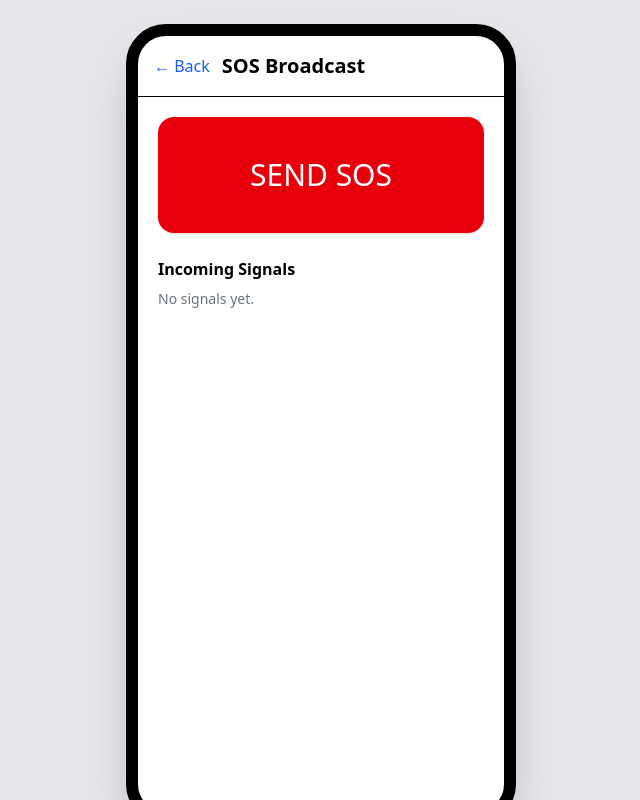
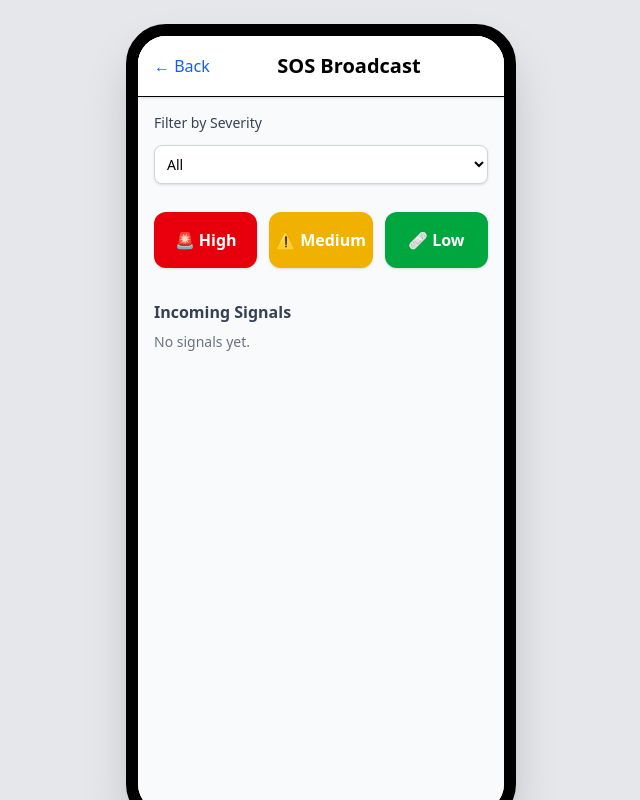
Before and after one commit to Saahil-Gupta/MEC--2025, a React (Vite) app in the folder life-link-pro/: page / in a window 1280 px wide. Both pictures are taken after a click on the button "SEND SOS". Shown: the whole page, without its empty margins (319-959 px from the left). Built offline with nearby package versions, Linux system fonts and the light colour scheme.

Commit message:
Fixed sosStore and Added new features in SOS.jsx

```diff
--- a/life-link-pro/src/pages/SOS.jsx
+++ b/life-link-pro/src/pages/SOS.jsx
@@ -1,47 +1,133 @@
 import { useEffect, useState } from "react";
-import { sendSOS, subscribeSOS } from "../stores/sosStore";
+import { sendSOS, subscribeSOS, filterSOS, markResolved } from "../stores/sosStore";
 
 export default function SOS({ navigate }) {
   const [feed, setFeed] = useState([]);
+  const [filter, setFilter] = useState("ALL");
 
+  // Subscribe to SOS updates
   useEffect(() => {
-    const unsub = subscribeSOS(setFeed);
-    return () => unsub && unsub();
-  }, []);
+    const unsubscribe = subscribeSOS((list) => {
+      setFeed(filterSOS(filter)); // update according to filter
+    });
+    return () => unsubscribe();
+  }, [filter]);
 
-  const triggerSOS = () => {
+  // Trigger SOS with severity
+  const triggerSOS = (severity) => {
     sendSOS({
-      id: Date.now(),
-      status: "INJURED",
+      severity,
+      status:
+        severity === "HIGH"
+          ? "CRITICAL INJURY"
+          : severity === "MEDIUM"
+          ? "NEEDS HELP"
+          : "SUPPLY REQUEST",
       timestamp: new Date().toISOString(),
+      resolved: false,
     });
+    setFeed(filterSOS(filter));
+  };
+
+  // Helper for color themes by severity
+  const getSeverityStyle = (severity) => {
+    switch (severity) {
+      case "HIGH":
+        return "bg-red-100 border-red-300 text-red-700";
+      case "MEDIUM":
+        return "bg-yellow-100 border-yellow-300 text-yellow-700";
+      case "LOW":
+        return "bg-green-100 border-green-300 text-green-700";
+      default:
+        return "bg-gray-100 border-gray-300 text-gray-700";
+    }
   };
 
   return (
-    <div className="h-full w-full flex flex-col">
-      <div className="p-4 border-b flex items-center gap-3">
-        <button onClick={() => navigate("home")} className="text-blue-600">← Back</button>
+    <div className="h-full w-full flex flex-col bg-gray-50">
+      {/* Header */}
+      <div className="p-4 border-b bg-white flex items-center justify-between shadow-sm">
+        <button onClick={() => navigate("home")} className="text-blue-600 font-medium">
+          ← Back
+        </button>
         <h2 className="text-xl font-bold">SOS Broadcast</h2>
+        <div></div>
       </div>
 
-      <div className="p-5">
-        <button
-          className="bg-red-600 text-white text-3xl py-10 w-full rounded-2xl shadow"
-          onClick={triggerSOS}
+      {/* Filter + Actions */}
+      <div className="p-4 flex flex-col gap-3">
+        <label className="font-medium text-sm text-gray-700">Filter by Severity</label>
+        <select
+          value={filter}
+          onChange={(e) => {
+            setFilter(e.target.value);
+            setFeed(filterSOS(e.target.value));
+          }}
+          className="p-2 border border-gray-300 rounded-lg bg-white shadow-sm text-sm"
         >
-          SEND SOS
-        </button>
+          <option value="ALL">All</option>
+          <option value="HIGH">High</option>
+          <option value="MEDIUM">Medium</option>
+          <option value="LOW">Low</option>
+        </select>
 
-        <h3 className="mt-6 font-semibold">Incoming Signals</h3>
-        <ul className="mt-2 space-y-2 max-h-[360px] overflow-y-auto">
+        <div className="grid grid-cols-3 gap-3 mt-4">
+          <button
+            className="bg-red-600 hover:bg-red-700 text-white font-semibold py-4 rounded-xl shadow"
+            onClick={() => triggerSOS("HIGH")}
+          >
+            🚨 High
+          </button>
+          <button
+            className="bg-yellow-500 hover:bg-yellow-600 text-white font-semibold py-4 rounded-xl shadow"
+            onClick={() => triggerSOS("MEDIUM")}
+          >
+            ⚠️ Medium
+          </button>
+          <button
+            className="bg-green-600 hover:bg-green-700 text-white font-semibold py-4 rounded-xl shadow"
+            onClick={() => triggerSOS("LOW")}
+          >
+            🩹 Low
+          </button>
+        </div>
+      </div>
+
+      {/* Feed */}
+      <div className="flex-1 overflow-y-auto p-4">
+        <h3 className="font-semibold text-gray-700 mb-2">Incoming Signals</h3>
+        <ul className="space-y-3">
           {feed.length === 0 && (
             <li className="text-gray-500 text-sm">No signals yet.</li>
           )}
           {feed.map((s) => (
-            <li key={s.id} className="text-sm bg-red-50 border border-red-200 rounded-lg px-3 py-2">
-              <span className="mr-2">🚨</span>
-              <span className="font-medium">{s.status}</span>
-              <span className="text-gray-500"> — {new Date(s.timestamp).toLocaleString()}</span>
+            <li
+              key={s.id}
+              className={`border rounded-xl px-4 py-3 shadow-sm flex items-center justify-between ${getSeverityStyle(
+                s.severity
+              )}`}
+            >
+              <div className="flex flex-col">
+                <span className="font-semibold">
+                  {s.status}{" "}
+                  {s.resolved && (
+                    <span className="text-xs font-normal text-gray-500">
+                      (Resolved)
+                    </span>
+                  )}
+                </span>
+                <span className="text-xs text-gray-600">
+                  {new Date(s.timestamp).toLocaleString()}
+                </span>
+              </div>
+              {!s.resolved && (
+                <button
+                  onClick={() => markResolved(s.id)}
+                  className="text-xs px-3 py-1 rounded-md bg-gray-200 hover:bg-gray-300 text-gray-700"
+                >
+                  Mark Resolved
+                </button>
+              )}
             </li>
           ))}
         </ul>
--- a/life-link-pro/src/stores/sosStore.js
+++ b/life-link-pro/src/stores/sosStore.js
@@ -1,9 +1,11 @@
 // src/stores/sosStore.js
+// Enhanced SOS Store with Severity, Auto Timer, Offline Queue, Resolution
 import { uid } from "../utils/id";
 import { getData, setData, broadcast } from "../utils/storage";
 
-let sosList = getData("sosList"); // Load safely
+let sosList = getData("sosList") || [];
 let listeners = [];
+let offlineQueue = getData("sosQueue") || [];
 
 // 🔁 Update and notify all subscribers
 function updateSOS() {
@@ -11,29 +13,62 @@ function updateSOS() {
   listeners.forEach((cb) => cb([...sosList]));
 }
 
-// 🚨 Send new SOS message
+// 🚨 Send SOS message with severity
 export function sendSOS(msg) {
   const newSOS = { id: uid(), ...msg };
+
   sosList.push(newSOS);
   updateSOS();
-  broadcast("sos", newSOS); // Simulated P2P sync
+
+  try {
+    broadcast("sos", newSOS);
+  } catch {
+    offlineQueue.push(newSOS);
+    setData("sosQueue", offlineQueue);
+  }
+}
+
+// 🧩 Flush queued broadcasts (if any)
+export function flushQueue() {
+  offlineQueue.forEach((q) => broadcast("sos", q));
+  offlineQueue = [];
+  setData("sosQueue", []);
 }
 
 // 👂 Subscribe to updates
 export function subscribeSOS(callback) {
   listeners.push(callback);
-  callback([...sosList]); // Initial load
+  callback([...sosList]);
+  return () => (listeners = listeners.filter((l) => l !== callback));
 }
 
-// 🌐 Sync SOS across tabs
+// 🌐 Listen for cross-tab updates
 window.addEventListener("storage", (e) => {
   if (e.key === "sos-broadcast" && e.newValue) {
-    try {
-      const sos = JSON.parse(e.newValue);
-      sosList.push(sos);
-      updateSOS();
-    } catch (err) {
-      console.error("Failed to parse SOS broadcast", err);
-    }
+    const sos = JSON.parse(e.newValue);
+    sosList.push(sos);
+    updateSOS();
   }
 });
+
+// 🎚️ Get alert tone based on severity (optional future use)
+export function getAlertTone(severity) {
+  switch (severity) {
+    case "HIGH": return "alarm-high.mp3";
+    case "MEDIUM": return "alarm-medium.mp3";
+    case "LOW": return "alarm-low.mp3";
+    default: return null;
+  }
+}
+
+// 🔍 Filter SOS by severity
+export function filterSOS(level) {
+  if (level === "ALL") return [...sosList];
+  return sosList.filter((s) => s.severity === level);
+}
+
+// ✅ Mark SOS as resolved
+export function markResolved(id) {
+  sosList = sosList.map((s) => (s.id === id ? { ...s, resolved: true } : s));
+  updateSOS();
+}
```
